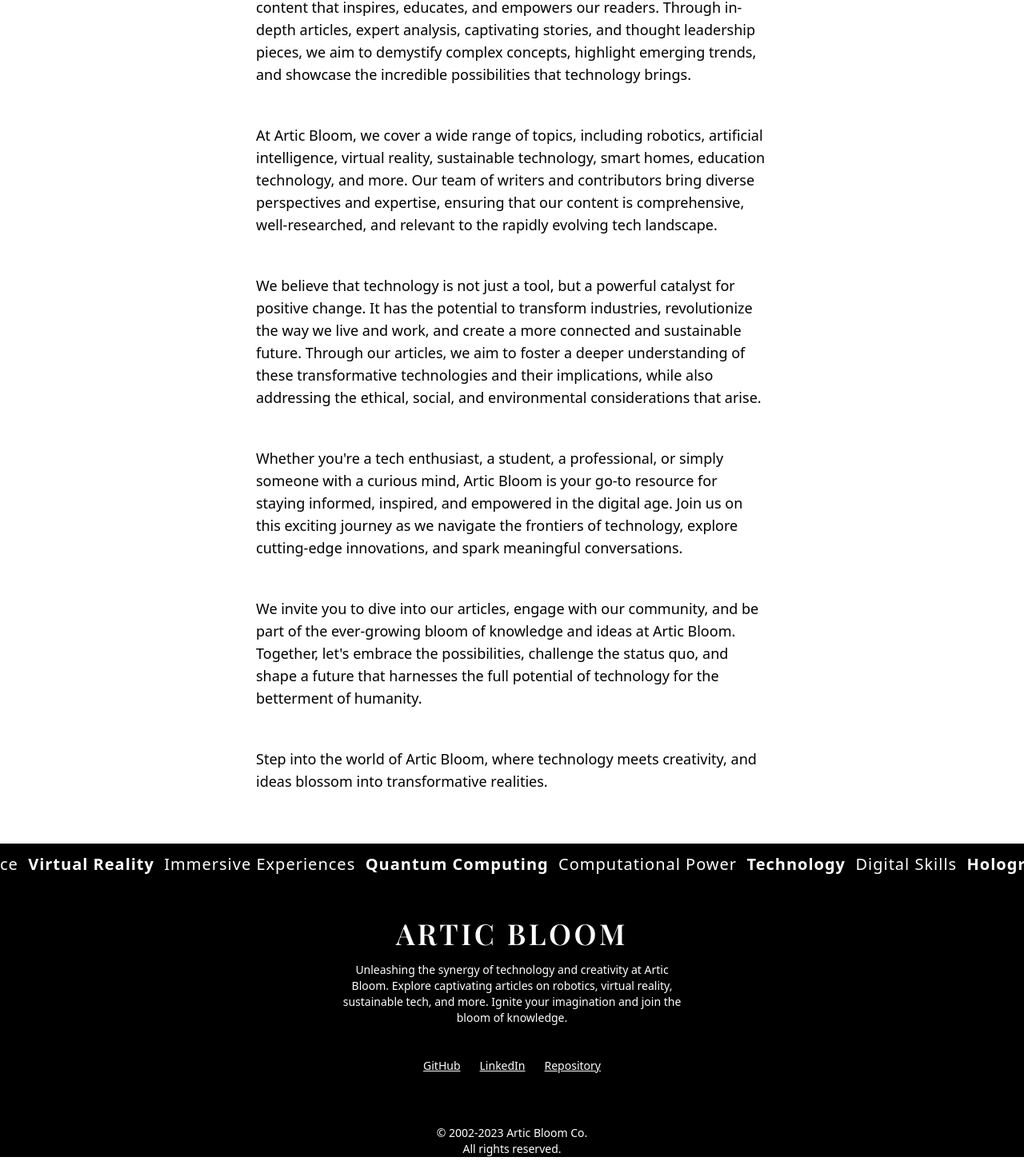
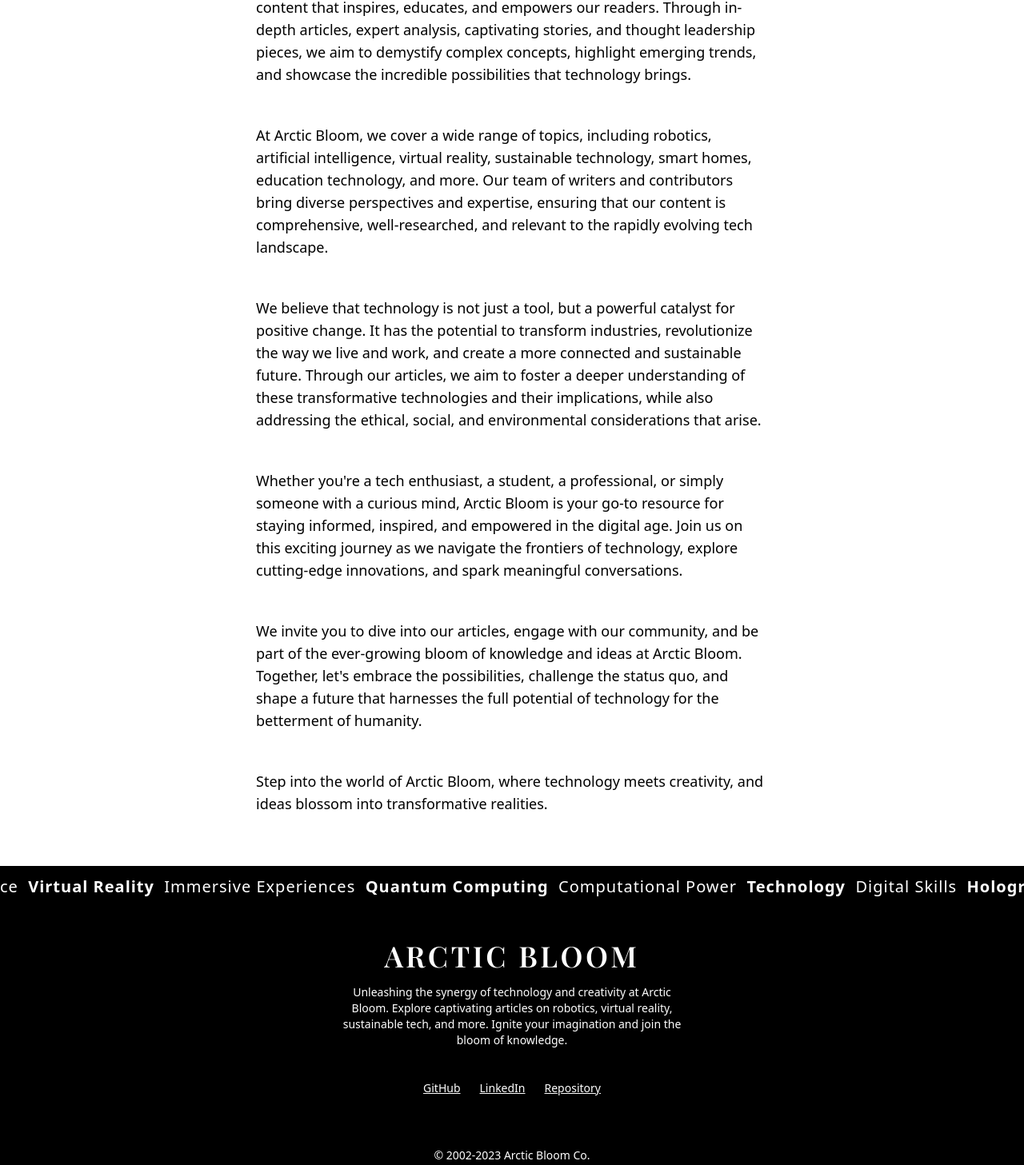
Before and after one commit to ZeberMVP/arctic-bloom, a Next.js app: page /about in a window 1280 px wide. Shown: the part 1322-2779 px from the top of the page at 80% size. Built offline with nearby package versions, Linux system fonts and the light colour scheme; a web font is replaced by a local one.

Commit message:
fix: name misspelling

```diff
--- a/package.json
+++ b/package.json
@@ -1,5 +1,5 @@
 {
-  "name": "artic-bloom",
+  "name": "arctic-bloom",
   "version": "0.1.0",
   "private": true,
   "scripts": {
--- a/src/app/about/page.tsx
+++ b/src/app/about/page.tsx
@@ -4,9 +4,9 @@ import Paragraph from "@/components/ui/Paragraph";
 export default function Page() {
   return (
     <main className="py-8 md:py-12 lg:py-16 w-10/12 md:w-9/12 lg:w-7/12 xl:w-6/12 mx-auto space-y-8 xl:space-y-12">
-      <LargeHeading>WELCOME TO ARTIC BLOOM</LargeHeading>
+      <LargeHeading>WELCOME TO ARCTIC BLOOM</LargeHeading>
       <Paragraph className="text-left">
-        Artic Bloom is a vibrant online platform dedicated to exploring the
+        Arctic Bloom is a vibrant online platform dedicated to exploring the
         ever-evolving world of technology and its profound impact on various
         aspects of our lives. We are a team of passionate writers, tech
         enthusiasts, and industry experts who are driven by a shared curiosity
@@ -22,7 +22,7 @@ export default function Page() {
         technology brings.
       </Paragraph>
       <Paragraph className="text-left">
-        At Artic Bloom, we cover a wide range of topics, including robotics,
+        At Arctic Bloom, we cover a wide range of topics, including robotics,
         artificial intelligence, virtual reality, sustainable technology, smart
         homes, education technology, and more. Our team of writers and
         contributors bring diverse perspectives and expertise, ensuring that our
@@ -40,20 +40,20 @@ export default function Page() {
       </Paragraph>
       <Paragraph className="text-left">
         Whether you&apos;re a tech enthusiast, a student, a professional, or
-        simply someone with a curious mind, Artic Bloom is your go-to resource
+        simply someone with a curious mind, Arctic Bloom is your go-to resource
         for staying informed, inspired, and empowered in the digital age. Join
         us on this exciting journey as we navigate the frontiers of technology,
         explore cutting-edge innovations, and spark meaningful conversations.
       </Paragraph>
       <Paragraph className="text-left">
         We invite you to dive into our articles, engage with our community, and
-        be part of the ever-growing bloom of knowledge and ideas at Artic Bloom.
-        Together, let&apos;s embrace the possibilities, challenge the status
-        quo, and shape a future that harnesses the full potential of technology
-        for the betterment of humanity.
+        be part of the ever-growing bloom of knowledge and ideas at Arctic
+        Bloom. Together, let&apos;s embrace the possibilities, challenge the
+        status quo, and shape a future that harnesses the full potential of
+        technology for the betterment of humanity.
       </Paragraph>
       <Paragraph className="text-left">
-        Step into the world of Artic Bloom, where technology meets creativity,
+        Step into the world of Arctic Bloom, where technology meets creativity,
         and ideas blossom into transformative realities.
       </Paragraph>
     </main>
--- a/src/app/layout.tsx
+++ b/src/app/layout.tsx
@@ -5,7 +5,7 @@ import Header from "@/components/Header";
 import Footer from "@/components/Footer";
 
 export const metadata = {
-  title: "Artic Bloom",
+  title: "Arctic Bloom",
   description:
     "Embracing the Technological Revolution: A Journey into the Future",
 };
--- a/src/app/page.tsx
+++ b/src/app/page.tsx
@@ -4,7 +4,7 @@ import data from "@/articles/articles.json";
 import LargeHeading from "@/ui/LargeHeading";
 
 export const metadata: Metadata = {
-  title: "Artic Bloom | Blog",
+  title: "Arctic Bloom | Blog",
   description:
     "Embracing the Technological Revolution: A Journey into the Future",
 };
--- a/src/components/Article.tsx
+++ b/src/components/Article.tsx
@@ -134,7 +134,7 @@ const Article: FC<ArticleProps> = ({
         >
           <span className="font-bold">{username}</span> is an IT Researcher,
           Vienna School of Creative Leadership Executive MBA participant,
-          Zipzoom Advisor, Volt Co-founder, and Artic Bloom Stakeholder.
+          Zipzoom Advisor, Volt Co-founder, and Arctic Bloom Stakeholder.
         </Paragraph>
       </div>
     </div>
--- a/src/components/Footer.tsx
+++ b/src/components/Footer.tsx
@@ -17,13 +17,13 @@ const Footer = () => {
         <span>Home Automation&nbsp;&nbsp;</span>
       </Marquee>
       <h3 className="text-2xl sm:text-3xl lg:text-4xl tracking-widest font-playfair font-semibold mx-auto">
-        ARTIC BLOOM
+        ARCTIC BLOOM
       </h3>
       <Paragraph
         className="text-white -mt-6 w-2/3 md:w-1/2 lg:w-1/3 mx-auto"
         size={"xs"}
       >
-        Unleashing the synergy of technology and creativity at Artic Bloom.
+        Unleashing the synergy of technology and creativity at Arctic Bloom.
         Explore captivating articles on robotics, virtual reality, sustainable
         tech, and more. Ignite your imagination and join the bloom of knowledge.
       </Paragraph>
@@ -41,13 +41,13 @@ const Footer = () => {
         <a
           className="link"
           target="_blank"
-          href="https://github.com/ZeberMVP/artic-bloom"
+          href="https://github.com/ZeberMVP/arctic-bloom"
         >
           Repository
         </a>
       </div>
       <Paragraph className="text-whitem mt-6 mx-auto" size={"xs"}>
-        © 2002-2023 Artic Bloom Co.
+        © 2002-2023 Arctic Bloom Co.
       </Paragraph>
       <Paragraph className="text-white -mt-10 mx-auto" size={"xs"}>
         All rights reserved.
--- a/src/components/Navbar.tsx
+++ b/src/components/Navbar.tsx
@@ -13,7 +13,7 @@ const Navbar = () => {
       <div className="flex-none">
         <Link href="/">
           <h3 className="text-2xl  sm:text-3xl lg:text-4xl font-playfair font-semibold text-black">
-            ARTIC BLOOM
+            ARCTIC BLOOM
           </h3>
         </Link>
       </div>
```
Also changed, not shown: 1 other file (tests, documents, lock files or other folders).
